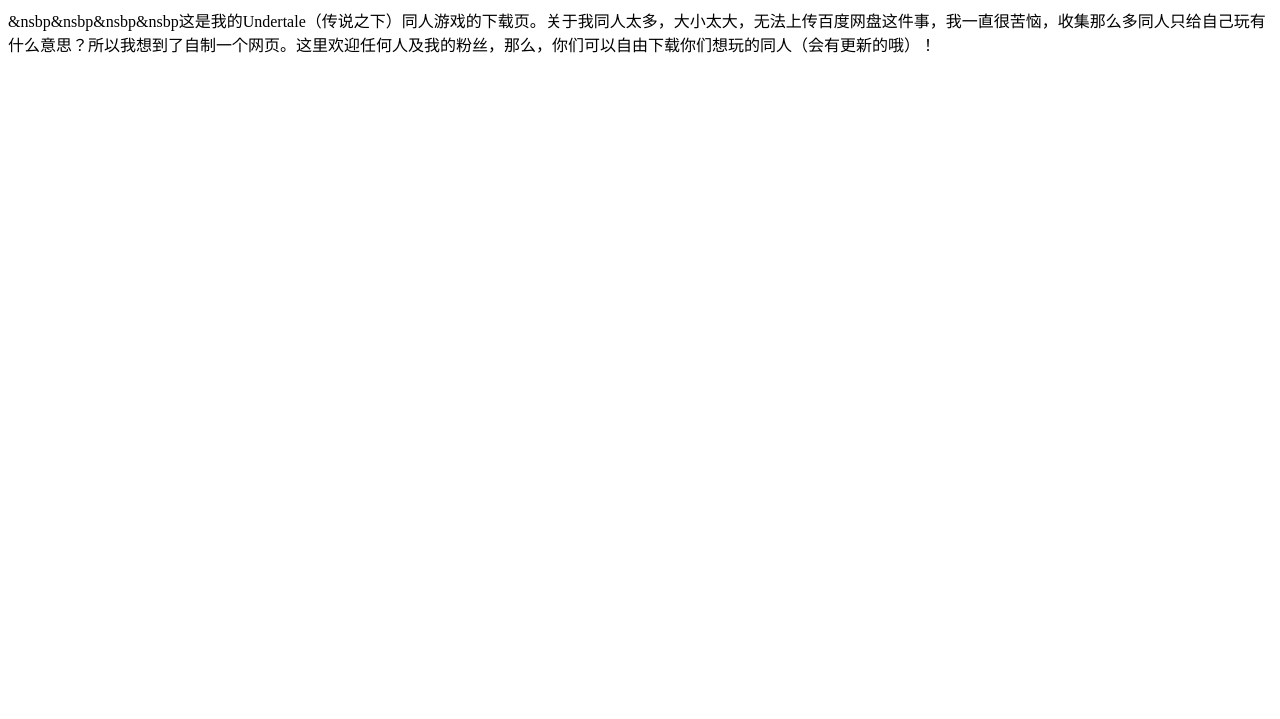
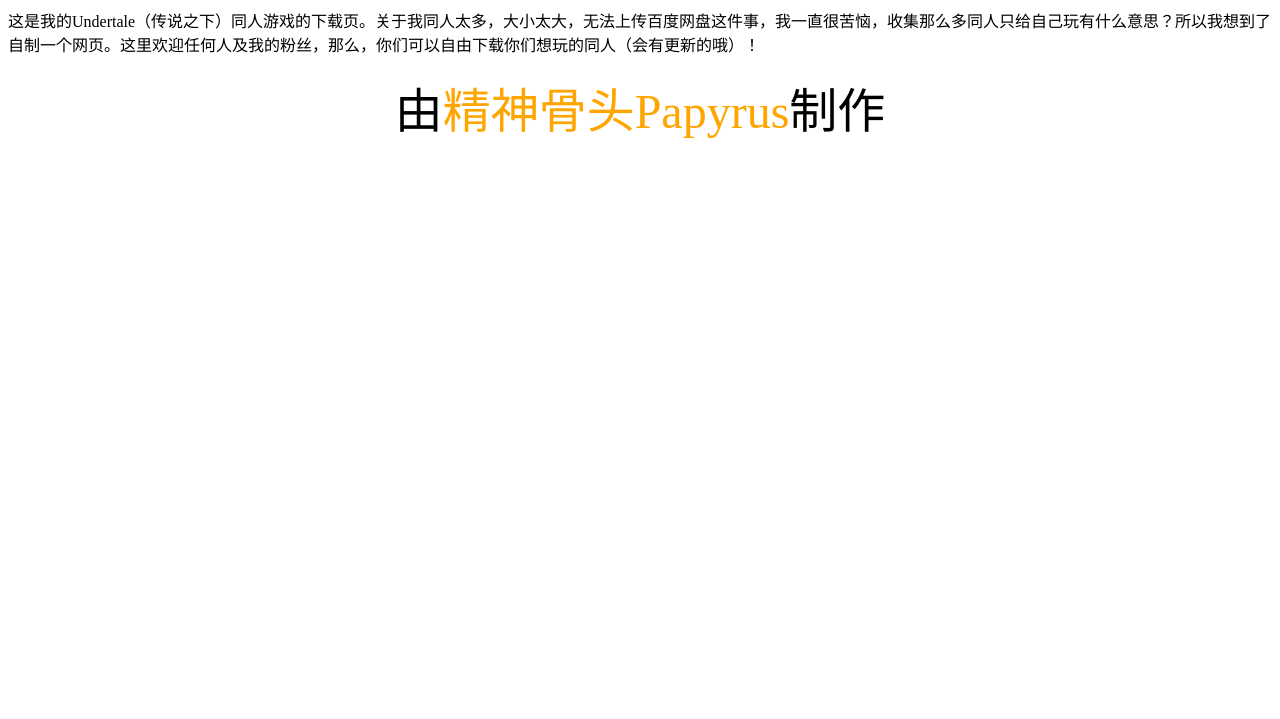
Before and after one commit to Spiritual-bone-Papyrus233/Spiritual-bone-Papyrus233.github.io, a plain HTML site: page index.html in a window 1280 px wide. Shown: the part 81-800 px from the top of the page. Drawn offline with Linux system fonts and the light colour scheme.

Commit message:
Update index.html

```diff
--- a/index.html
+++ b/index.html
@@ -8,7 +8,10 @@
         <meta charset="utf-8" />
         <h1 align="center">欢迎来到我的网页</h1>
         <p>
-          <font>&nsbp&nsbp&nsbp&nsbp这是我的Undertale（传说之下）同人游戏的下载页。关于我同人太多，大小太大，无法上传百度网盘这件事，我一直很苦恼，收集那么多同人只给自己玩有什么意思？所以我想到了自制一个网页。这里欢迎任何人及我的粉丝，那么，你们可以自由下载你们想玩的同人（会有更新的哦）！
+          <font>这是我的Undertale（传说之下）同人游戏的下载页。关于我同人太多，大小太大，无法上传百度网盘这件事，我一直很苦恼，收集那么多同人只给自己玩有什么意思？所以我想到了自制一个网页。这里欢迎任何人及我的粉丝，那么，你们可以自由下载你们想玩的同人（会有更新的哦）！
+        </p>
+        <p align="center">
+          <font size="15">由<font color="orange">精神骨头Papyrus</font>制作</font>
         </p>
        </body>
 </html>
```
